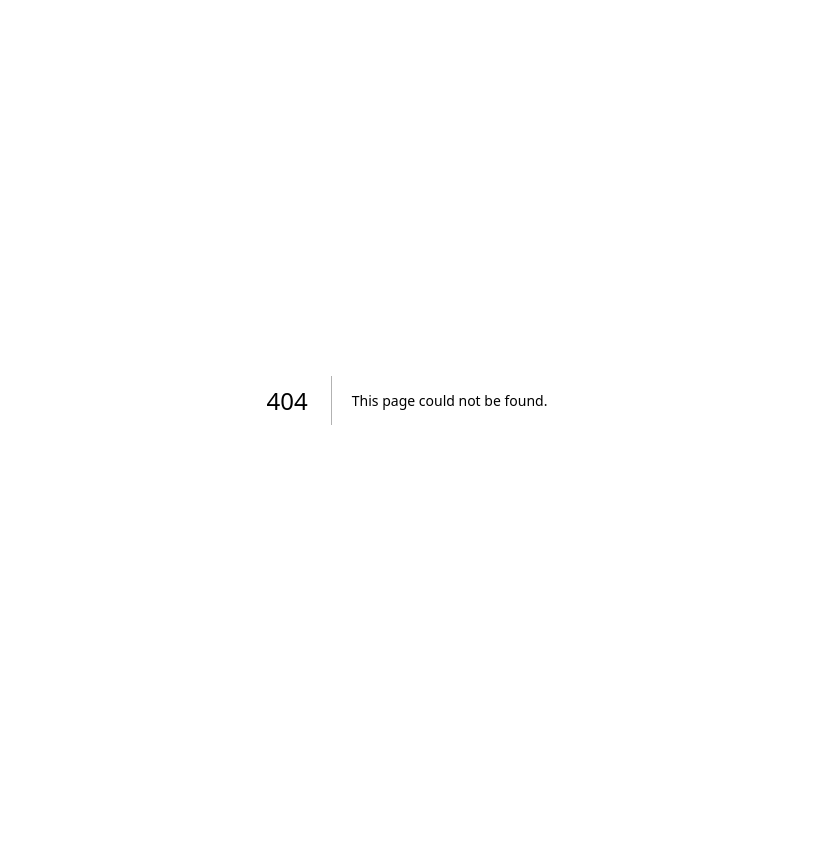
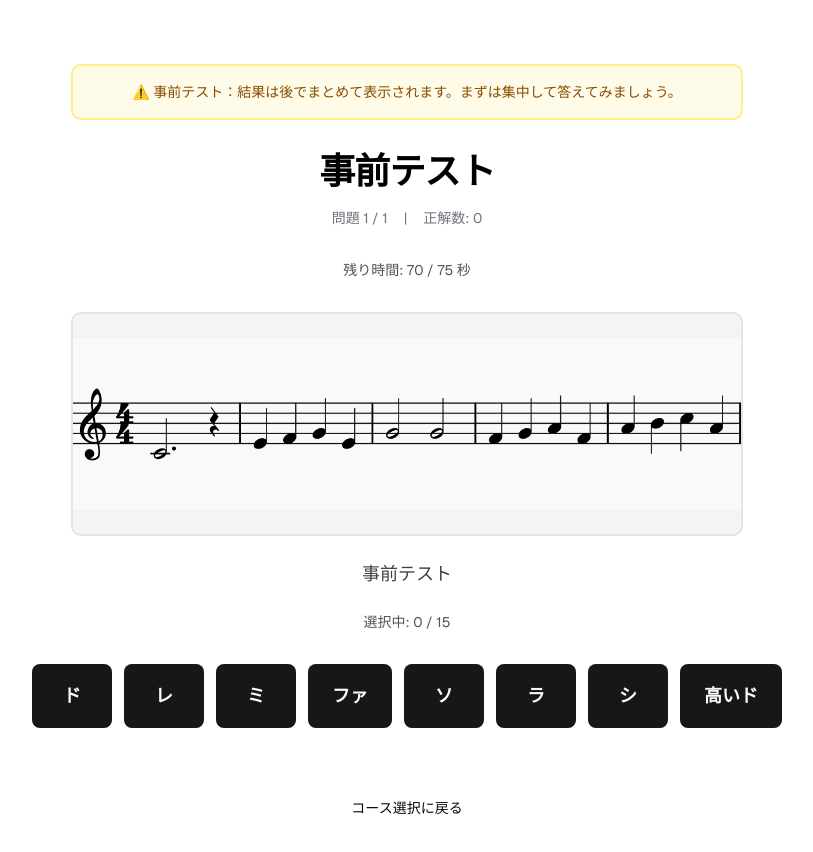
Before and after one commit to ayanentity/Experiment_Systems, a Next.js app: page /pre-test in a window 1280 px wide. Before the commit this address had no page. Shown: the top 852 px of the page, without its empty margins (233-1046 px from the left). Before the commit the page ends 800 px from the top, so only its background shows below. Built offline with nearby package versions, Linux system fonts and the light colour scheme.

Commit message:
テスト画面の実装

```diff
--- /dev/null
+++ b/src/app/post-test/page.tsx
@@ -0,0 +1,106 @@
+"use client";
+
+import { useState, useEffect } from "react";
+import Link from "next/link";
+import { Button } from "@/components/ui/button";
+import { QuizPlayer } from "@/src/ui/components/organisms/QuizPlayer";
+import { QuizResultView } from "@/src/ui/components/organisms/QuizResultView";
+import { PostPracticeTestQuestionRepository } from "@/src/infrastructure/repositories/QuestionRepository";
+import { QuizResultRepository } from "@/src/infrastructure/storage/QuizResultRepository";
+import { QuizResult } from "@/src/domain/models/QuizResult";
+
+/**
+ * 事後テストページ
+ * 1問のみの長いフレーズ
+ */
+export default function PostPracticeTestPage() {
+  const [isCompleted, setIsCompleted] = useState(false);
+  const [showResult, setShowResult] = useState(false);
+  const [quizResult, setQuizResult] = useState<QuizResult | null>(null);
+
+  const courseName = "事後テスト";
+
+  // テスト問題を取得
+  const repository = new PostPracticeTestQuestionRepository();
+  const question = repository.get();
+
+  const handleComplete = () => {
+    setIsCompleted(true);
+  };
+
+  // 「結果を見る」ボタン押下後に結果を読み込む
+  useEffect(() => {
+    if (isCompleted && showResult) {
+      const repository = new QuizResultRepository();
+      const result = repository.getByCourseName(courseName);
+      setQuizResult(result);
+    }
+  }, [isCompleted, showResult, courseName]);
+
+  const handleRetry = () => {
+    setIsCompleted(false);
+    setShowResult(false);
+    setQuizResult(null);
+  };
+
+  // 結果表示画面（テスト成績）
+  if (isCompleted && showResult && quizResult) {
+    return <QuizResultView result={quizResult} onRetry={handleRetry} />;
+  }
+
+  // テスト完了後のメッセージ画面（正誤は見せない）
+  if (isCompleted && !showResult) {
+    return (
+      <div className="flex min-h-screen items-center justify-center bg-zinc-50 font-sans dark:bg-black">
+        <main className="flex min-h-screen w-full max-w-4xl flex-col items-center justify-center gap-8 py-16 px-8 bg-white dark:bg-black">
+          <div className="flex flex-col items-center gap-6 text-center">
+            <h1 className="text-4xl font-bold text-black dark:text-zinc-50">
+              テストお疲れ様です！
+            </h1>
+            <p className="text-lg text-zinc-600 dark:text-zinc-400">
+              回答は記録されました。
+            </p>
+          </div>
+
+          <div className="flex gap-4">
+            <Button onClick={() => setShowResult(true)} size="lg">
+              結果を見る（テスト成績）
+            </Button>
+            <Link href="/">
+              <Button variant="outline" size="lg">
+                コース選択に戻る
+              </Button>
+            </Link>
+          </div>
+        </main>
+      </div>
+    );
+  }
+
+  // テストプレイ画面
+  return (
+    <div className="flex min-h-screen items-center justify-center bg-zinc-50 font-sans dark:bg-black">
+      <main className="flex min-h-screen w-full max-w-4xl flex-col items-center justify-center gap-8 py-16 px-8 bg-white dark:bg-black">
+        {/* 注意書き */}
+        <div className="w-full max-w-2xl p-4 bg-yellow-50 dark:bg-yellow-900/20 border-2 border-yellow-200 dark:border-yellow-800 rounded-lg">
+          <p className="text-sm text-yellow-800 dark:text-yellow-200 text-center">
+            ⚠️ 事後テスト：結果は後でまとめて表示されます。集中して練習の成果を試しましょう。
+          </p>
+        </div>
+
+        <QuizPlayer
+          questions={[question]}
+          courseName={courseName}
+          onComplete={handleComplete}
+          hideResult
+        />
+
+        <Link href="/">
+          <Button variant="ghost" size="sm">
+            コース選択に戻る
+          </Button>
+        </Link>
+      </main>
+    </div>
+  );
+}
--- /dev/null
+++ b/src/app/pre-test/page.tsx
@@ -0,0 +1,106 @@
+"use client";
+
+import { useState, useEffect } from "react";
+import Link from "next/link";
+import { Button } from "@/components/ui/button";
+import { QuizPlayer } from "@/src/ui/components/organisms/QuizPlayer";
+import { QuizResultView } from "@/src/ui/components/organisms/QuizResultView";
+import { PrePracticeTestQuestionRepository } from "@/src/infrastructure/repositories/QuestionRepository";
+import { QuizResultRepository } from "@/src/infrastructure/storage/QuizResultRepository";
+import { QuizResult } from "@/src/domain/models/QuizResult";
+
+/**
+ * 事前テストページ
+ * 1問のみの長いフレーズ
+ */
+export default function PrePracticeTestPage() {
+  const [isCompleted, setIsCompleted] = useState(false);
+  const [showResult, setShowResult] = useState(false);
+  const [quizResult, setQuizResult] = useState<QuizResult | null>(null);
+
+  const courseName = "事前テスト";
+
+  // テスト問題を取得
+  const repository = new PrePracticeTestQuestionRepository();
+  const question = repository.get();
+
+  const handleComplete = () => {
+    setIsCompleted(true);
+  };
+
+  // 「結果を見る」ボタン押下後に結果を読み込む
+  useEffect(() => {
+    if (isCompleted && showResult) {
+      const repository = new QuizResultRepository();
+      const result = repository.getByCourseName(courseName);
+      setQuizResult(result);
+    }
+  }, [isCompleted, showResult, courseName]);
+
+  const handleRetry = () => {
+    setIsCompleted(false);
+    setShowResult(false);
+    setQuizResult(null);
+  };
+
+  // 結果表示画面（テスト成績）
+  if (isCompleted && showResult && quizResult) {
+    return <QuizResultView result={quizResult} onRetry={handleRetry} />;
+  }
+
+  // テスト完了後のメッセージ画面（正誤は見せない）
+  if (isCompleted && !showResult) {
+    return (
+      <div className="flex min-h-screen items-center justify-center bg-zinc-50 font-sans dark:bg-black">
+        <main className="flex min-h-screen w-full max-w-4xl flex-col items-center justify-center gap-8 py-16 px-8 bg-white dark:bg-black">
+          <div className="flex flex-col items-center gap-6 text-center">
+            <h1 className="text-4xl font-bold text-black dark:text-zinc-50">
+              テストお疲れ様です！
+            </h1>
+            <p className="text-lg text-zinc-600 dark:text-zinc-400">
+              回答は記録されました。
+            </p>
+          </div>
+
+          <div className="flex gap-4">
+            <Button onClick={() => setShowResult(true)} size="lg">
+              結果を見る（テスト成績）
+            </Button>
+            <Link href="/">
+              <Button variant="outline" size="lg">
+                コース選択に戻る
+              </Button>
+            </Link>
+          </div>
+        </main>
+      </div>
+    );
+  }
+
+  // テストプレイ画面
+  return (
+    <div className="flex min-h-screen items-center justify-center bg-zinc-50 font-sans dark:bg-black">
+      <main className="flex min-h-screen w-full max-w-4xl flex-col items-center justify-center gap-8 py-16 px-8 bg-white dark:bg-black">
+        {/* 注意書き */}
+        <div className="w-full max-w-2xl p-4 bg-yellow-50 dark:bg-yellow-900/20 border-2 border-yellow-200 dark:border-yellow-800 rounded-lg">
+          <p className="text-sm text-yellow-800 dark:text-yellow-200 text-center">
+            ⚠️ 事前テスト：結果は後でまとめて表示されます。まずは集中して答えてみましょう。
+          </p>
+        </div>
+
+        <QuizPlayer
+          questions={[question]}
+          courseName={courseName}
+          onComplete={handleComplete}
+          hideResult
+        />
+
+        <Link href="/">
+          <Button variant="ghost" size="sm">
+            コース選択に戻る
+          </Button>
+        </Link>
+      </main>
+    </div>
+  );
+}
--- a/src/domain/models/Course.ts
+++ b/src/domain/models/Course.ts
@@ -6,6 +6,8 @@ export enum CourseType {
   SINGLE = "single",
   MULTIPLE = "multiple",
   FINAL = "final",
+  PRE_TEST = "pre-test",
+  POST_TEST = "post-test",
 }
 
 /**
--- a/src/infrastructure/data/CourseData.ts
+++ b/src/infrastructure/data/CourseData.ts
@@ -4,6 +4,12 @@ import { Course, CourseType } from "../../domain/models/Course";
  * 全コースの情報
  */
 export const COURSES: Course[] = [
+  {
+    id: CourseType.PRE_TEST,
+    name: "事前テスト",
+    questionCount: 1,
+    path: "/pre-test",
+  },
   {
     id: CourseType.BASIC,
     name: "基礎コース",
@@ -28,4 +34,10 @@ export const COURSES: Course[] = [
     questionCount: 1,
     path: "/final",
   },
+  {
+    id: CourseType.POST_TEST,
+    name: "事後テスト",
+    questionCount: 1,
+    path: "/post-test",
+  },
 ];
--- a/src/infrastructure/repositories/QuestionRepository.ts
+++ b/src/infrastructure/repositories/QuestionRepository.ts
@@ -222,3 +222,73 @@ export class FinalQuestionRepository {
     return this.question;
   }
 }
+
+/**
+ * 事前テスト用問題リポジトリ
+ */
+export class PrePracticeTestQuestionRepository {
+  private question: Question = {
+    id: "pre_practice_test",
+    imagePath: "/question/test/pre_practice_test.png",
+    // c→e→f→g→e→g→g→f→g→a→f→a→b→c2→a
+    correctAnswer: [
+      MusicalNote.DO,
+      MusicalNote.MI,
+      MusicalNote.FA,
+      MusicalNote.SO,
+      MusicalNote.MI,
+      MusicalNote.SO,
+      MusicalNote.SO,
+      MusicalNote.FA,
+      MusicalNote.SO,
+      MusicalNote.LA,
+      MusicalNote.FA,
+      MusicalNote.LA,
+      MusicalNote.SI,
+      MusicalNote.C2,
+      MusicalNote.LA,
+    ],
+    // テストでは回答後に音を鳴らさない仕様のため、再生シーケンスは空配列
+    playbackSequence: [],
+    description: "事前テスト",
+  };
+
+  get(): Question {
+    return this.question;
+  }
+}
+
+/**
+ * 事後テスト用問題リポジトリ
+ */
+export class PostPracticeTestQuestionRepository {
+  private question: Question = {
+    id: "post_practice_test",
+    imagePath: "/question/test/post_practice_test.png",
+    // g→g→a→b→c2→a→c→f→g→a→f→e→f→g→e
+    correctAnswer: [
+      MusicalNote.SO,
+      MusicalNote.SO,
+      MusicalNote.LA,
+      MusicalNote.SI,
+      MusicalNote.C2,
+      MusicalNote.LA,
+      MusicalNote.DO,
+      MusicalNote.FA,
+      MusicalNote.SO,
+      MusicalNote.LA,
+      MusicalNote.FA,
+      MusicalNote.MI,
+      MusicalNote.FA,
+      MusicalNote.SO,
+      MusicalNote.MI,
+    ],
+    // テストでは回答後に音を鳴らさない仕様のため、再生シーケンスは空配列
+    playbackSequence: [],
+    description: "事後テスト",
+  };
+
+  get(): Question {
+    return this.question;
+  }
+}
--- a/src/ui/components/organisms/QuizPlayer.tsx
+++ b/src/ui/components/organisms/QuizPlayer.tsx
@@ -21,6 +21,8 @@ interface QuizPlayerProps {
   questions: Question[] | SingleNoteQuestion[];
   courseName: string;
   onComplete: () => void;
+  /** 各問題ごとの正誤表示を隠す（テスト用） */
+  hideResult?: boolean;
 }
 
 /**
@@ -30,6 +32,7 @@ export function QuizPlayer({
   questions,
   courseName,
   onComplete,
+  hideResult = false,
 }: QuizPlayerProps) {
   const {
     currentQuestion,
@@ -153,12 +156,14 @@ export function QuizPlayer({
           </div>
         )}
 
-        {/* 結果表示 */}
-        <ResultDisplay
-          state={state}
-          userAnswer={userAnswer}
-          correctAnswer={correctAnswer}
-        />
+        {/* 結果表示（テストモードでは非表示） */}
+        {!hideResult && (
+          <ResultDisplay
+            state={state}
+            userAnswer={userAnswer}
+            correctAnswer={correctAnswer}
+          />
+        )}
       </div>
 
       {/* 音階ボタン */}
```
